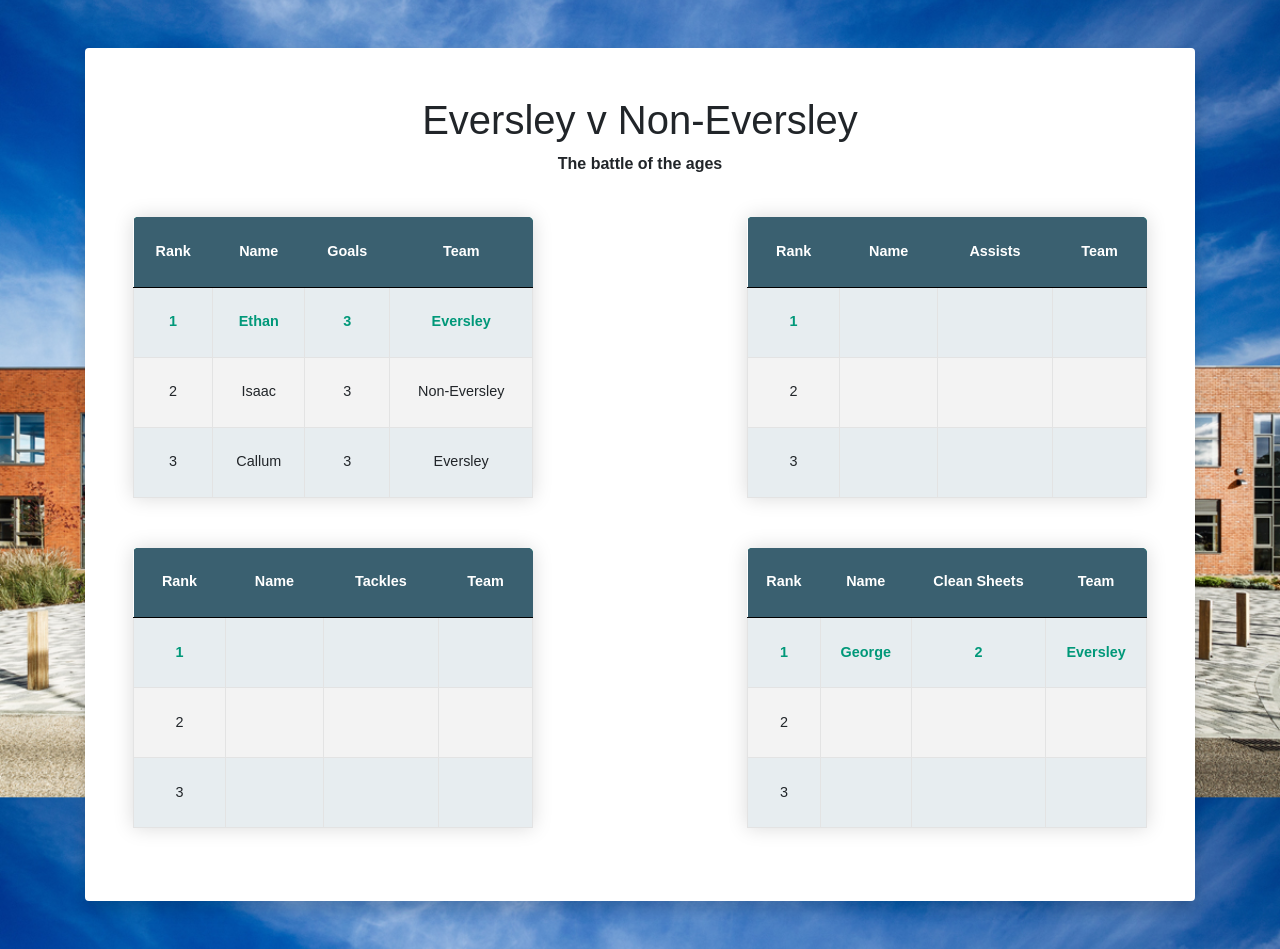
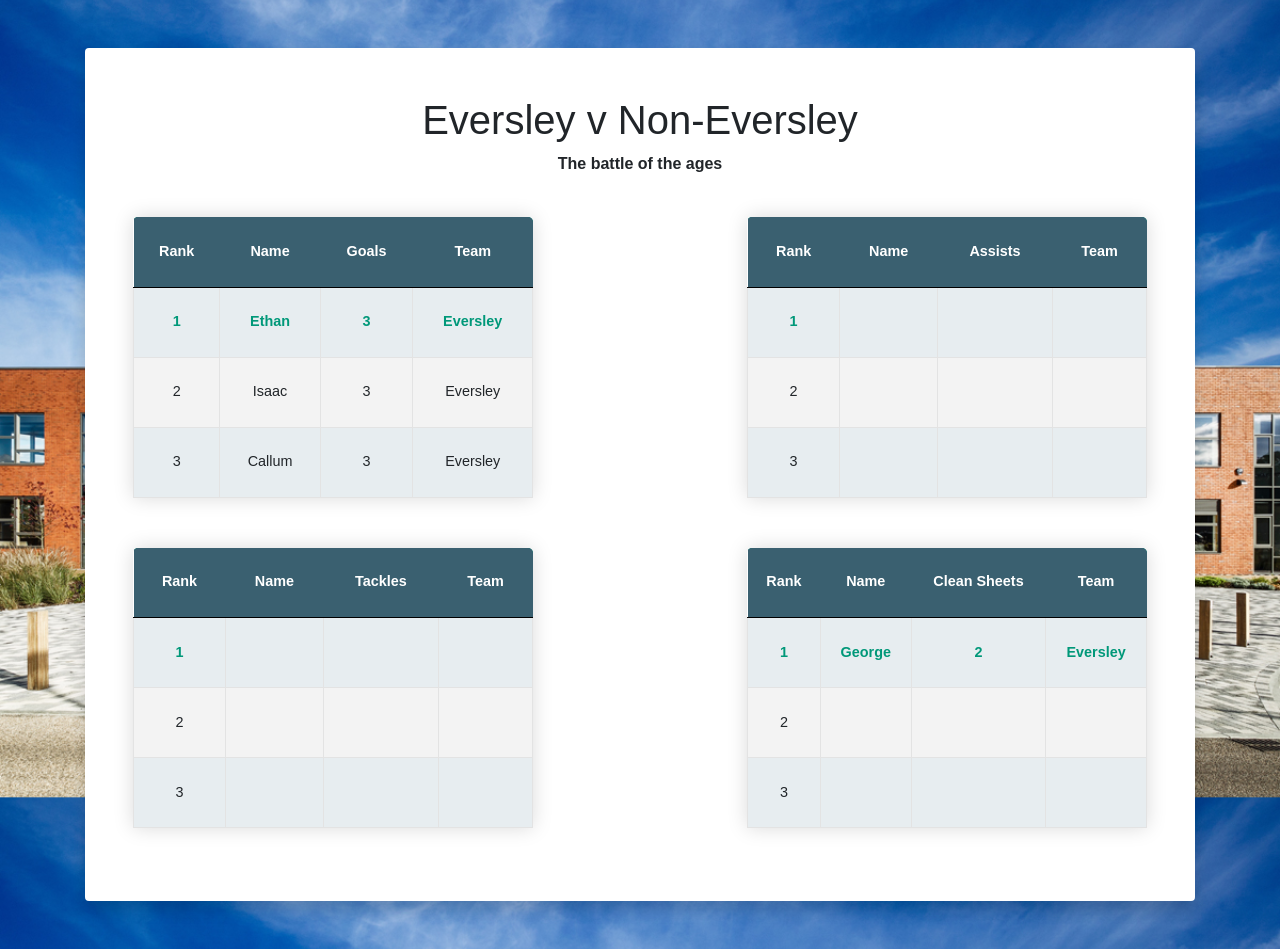
Before and after one commit to daniginho/flask_lunchtime_games, a Flask app: page /stats in a window 1280 px wide. Shown: the part 56-1005 px from the top of the page. Run offline with Flask 2, Linux system fonts and the light colour scheme; a user stored in the database is signed in; some libraries are stand-ins or nearby versions.

Commit message:
Changed to eversley

```diff
--- a/website/templates/stats.html
+++ b/website/templates/stats.html
@@ -177,7 +177,7 @@ table.menu1 {
                     <td>2</td>
                     <td>Isaac</td>
                     <td>3</td>
-                    <td>Non-Eversley</td>
+                    <td>Eversley</td>
                   </tr>
                   <tr>
                     <td>3</td>
```
